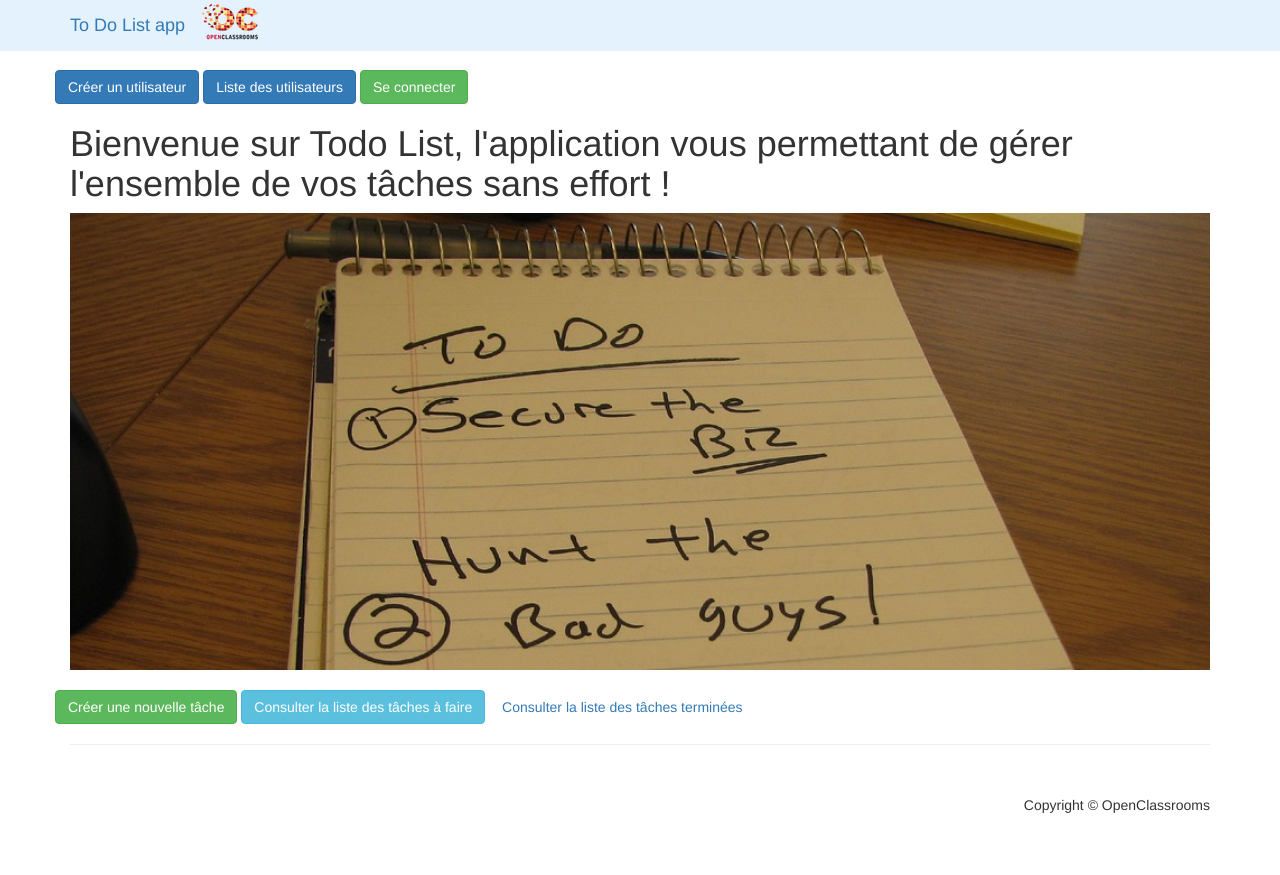
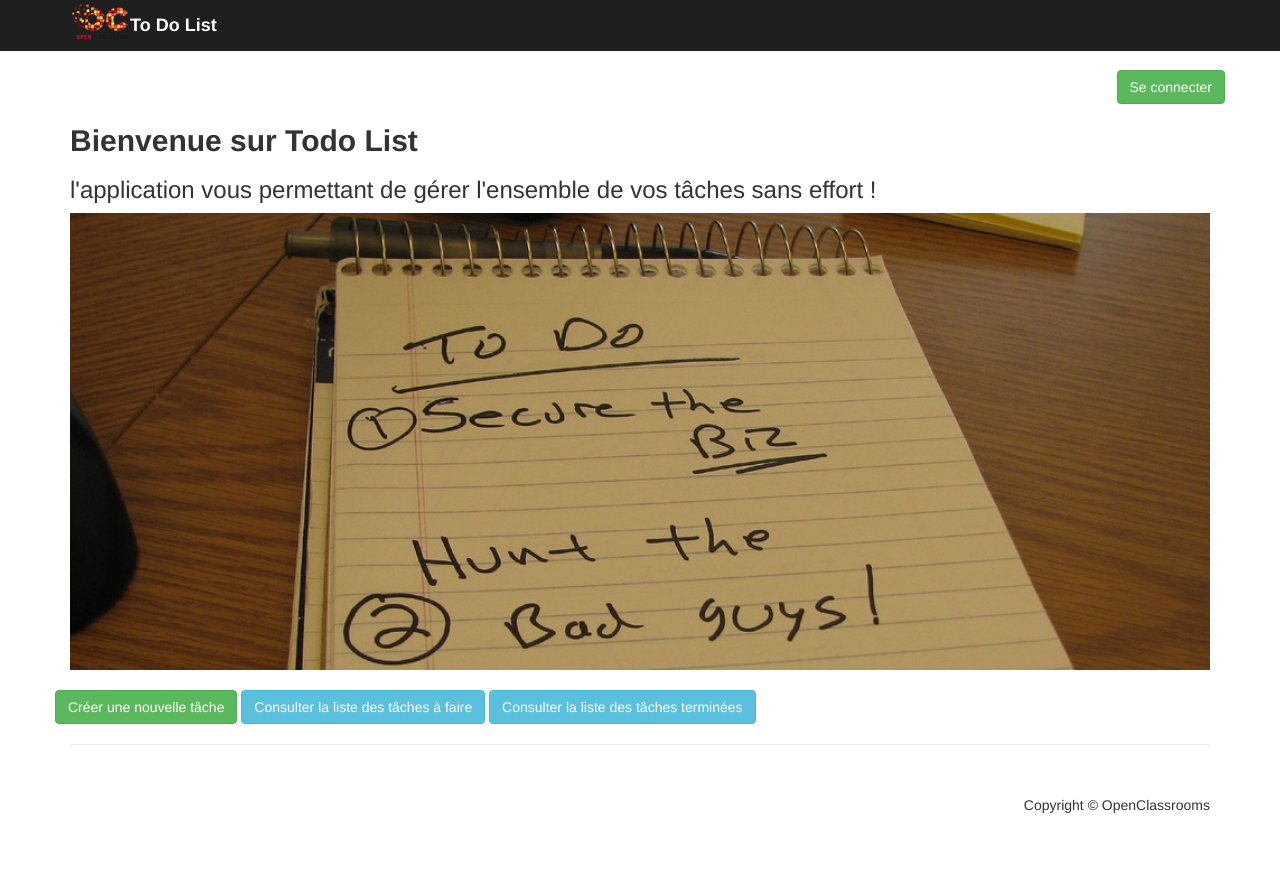
Before and after one commit to ledukilian/LeduKilian_P8_26082022, a Symfony app: template templates/default/index.html.twig in a window 1280 px wide. Run offline with Twig, Linux system fonts and the light colour scheme; the template is opened without the code that fills it, so the values that code supplies are empty; some libraries are stand-ins or nearby versions.

Commit message:
Fixed button display based on permissions

```diff
--- a/public/css/shop-homepage.css
+++ b/public/css/shop-homepage.css
@@ -52,3 +52,16 @@ body {
 footer {
     margin: 50px 0;
 }
+
+.font-weight-bold {
+    font-weight: bold;
+}
+
+.navbar-brand {
+    font-weight: bold;
+    color: #FFFFFF;
+}
+
+.float-right {
+    float: right;
+}
--- a/templates/base.html.twig
+++ b/templates/base.html.twig
@@ -25,12 +25,14 @@
     </head>
 
     <body>
-        <nav class="navbar navbar-light navbar-fixed-top" style="background-color: #e3f2fd;" role="navigation">
+        <nav class="navbar navbar-light navbar-fixed-top" style="background-color: #1F1F1F;" role="navigation">
             <div class="container">
                 <div class="navbar-header">
-                    <a class="navbar-brand" href="/">To Do List app</a>
+                    <img src="{{ asset('img/Logo_OpenClassrooms.png') }}" alt="OpenClassrooms" />
+                    <a class="navbar-brand float-right" href="/">To Do List</a>
+                </div>
+                <div class="navbar-nav">
 
-                    <img src="{{ asset('img/Logo_OpenClassrooms.png') }}" alt="OpenClassrooms" />
                 </div>
             </div>
         </nav>
@@ -38,15 +40,17 @@
         <!-- Page Content -->
         <div class="container">
             <div class="row">
-                <a href="{{ path('user_create') }}" class="btn btn-primary">Créer un utilisateur</a>
-                <a href="{{ path('user_list') }}" class="btn btn-primary">Liste des utilisateurs</a>
+                {% if is_granted('ROLE_ADMIN') %}
+                    <a href="{{ path('user_create') }}" class="btn btn-primary">Créer un utilisateur</a>
+                    <a href="{{ path('user_list') }}" class="btn btn-primary">Liste des utilisateurs</a>
+                {% endif %}
 
                 {% if app.user %}
-                <a href="{{ path('logout') }}" class="pull-right btn btn-danger">Se déconnecter</a>
+                    <a href="{{ path('logout') }}" class="pull-right btn btn-danger">Se déconnecter</a>
                 {% endif %}
 
                 {% if not app.user and 'login' != app.request.attributes.get('_route') %}
-                <a href="{{ path('login') }}" class="btn btn-success">Se connecter</a>
+                    <a href="{{ path('login') }}" class="pull-right btn btn-success">Se connecter</a>
                 {% endif %}
             </div>
 
--- a/templates/default/index.html.twig
+++ b/templates/default/index.html.twig
@@ -1,7 +1,8 @@
 {% extends 'base.html.twig' %}
 
 {% block header_title %}
-    <h1>Bienvenue sur Todo List, l'application vous permettant de gérer l'ensemble de vos tâches sans effort !</h1>
+    <h2 class="font-weight-bold">Bienvenue sur Todo List</h2>
+    <h3>l'application vous permettant de gérer l'ensemble de vos tâches sans effort !</h3>
 {% endblock %}
 
 {% block body %}
@@ -9,6 +10,6 @@
     <div class="row">
         <a href="{{ path('task_create') }}" class="btn btn-success">Créer une nouvelle tâche</a>
         <a href="{{ path('task_list') }}" class="btn btn-info">Consulter la liste des tâches à faire</a>
-        <a href="" class="btn btn-secondary">Consulter la liste des tâches terminées</a>
+        <a href="" class="btn btn-info">Consulter la liste des tâches terminées</a>
     </div>
 {% endblock %}
```
